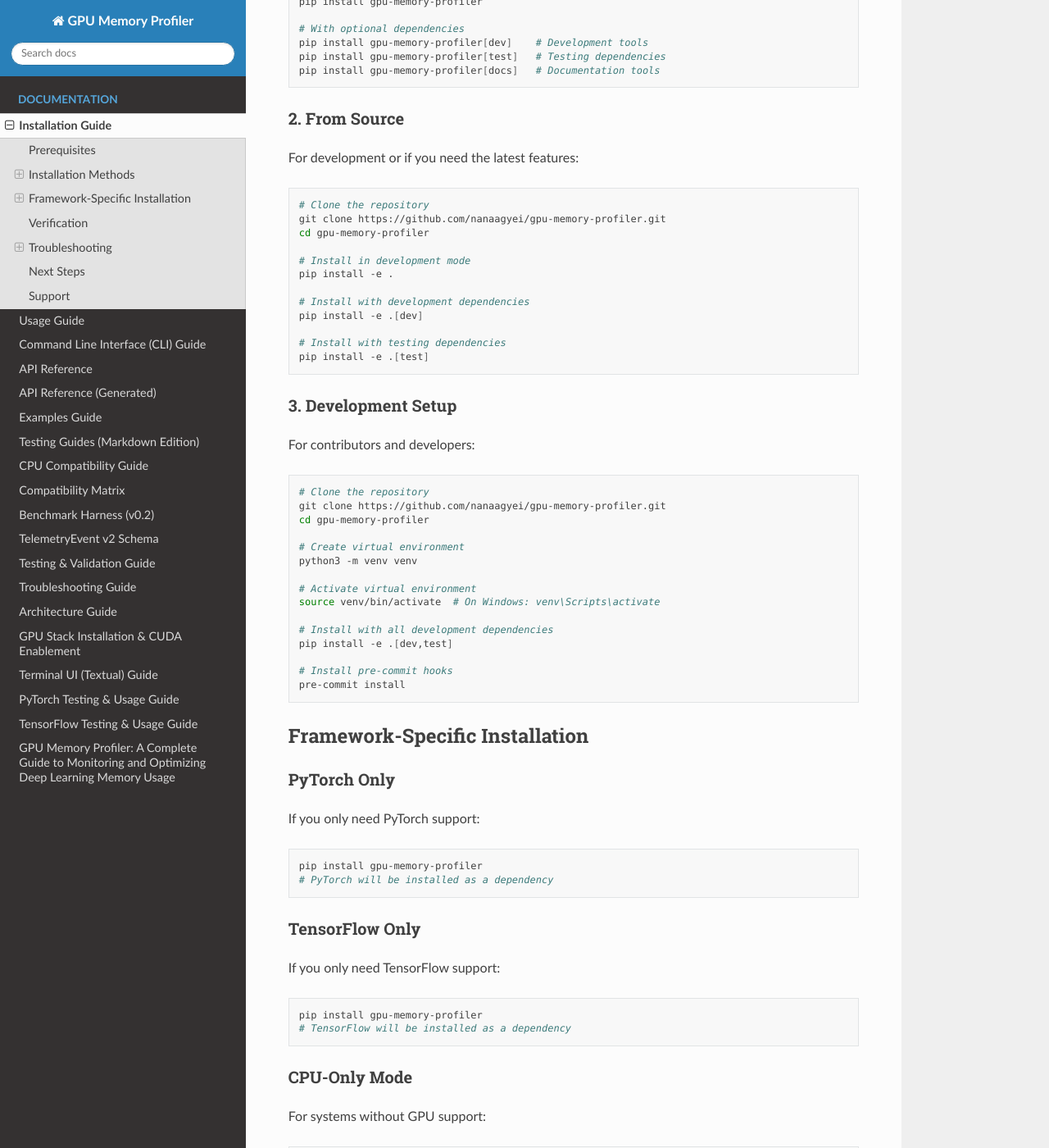
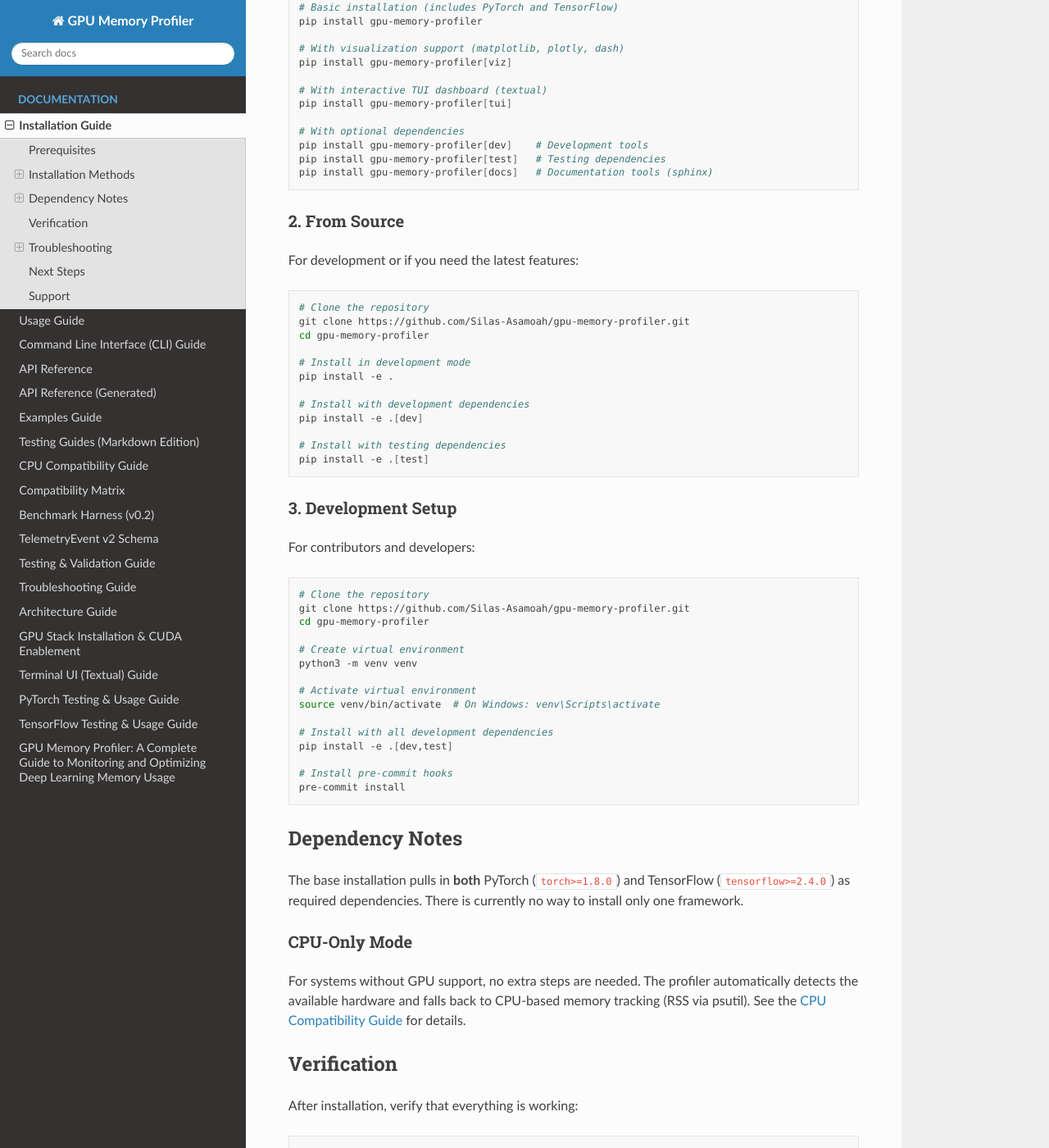
Before and after one commit to Silas-Asamoah/gpu-memory-profiler, a Sphinx documentation site: the page built from docs/installation.md, in a window 1280 px wide and 1400 px high, scrolled down 598 px. Shown: the whole window at 82% size. Built offline with Sphinx 7.4.7 and the Read the Docs theme 3.1.0, drawn with Linux system fonts in a browser that asks for light colours; some of the changed text lies outside the part shown.

Commit message:
fix(docs/installation): clarify dependencies and document extras
Clarify that both PyTorch and TensorFlow are required dependencies.
Document [viz] and [tui] optional extras. Fix PyPI vs source install
guidance.

Co-Authored-By: Claude Opus 4.6 <noreply@anthropic.com>

````diff
--- a/docs/installation.md
+++ b/docs/installation.md
@@ -12,18 +12,25 @@ This guide covers different installation methods for GPU Memory Profiler.
 
 ## Installation Methods
 
-### 1. From PyPI (Recommended)
+### 1. From PyPI
 
-Once the package is released on PyPI:
+> **Note:** The package is not yet published on PyPI. Use the source
+> installation below until the first release is available.
 
 ```bash
-# Basic installation
+# Basic installation (includes PyTorch and TensorFlow)
 pip install gpu-memory-profiler
+
+# With visualization support (matplotlib, plotly, dash)
+pip install gpu-memory-profiler[viz]
+
+# With interactive TUI dashboard (textual)
+pip install gpu-memory-profiler[tui]
 
 # With optional dependencies
 pip install gpu-memory-profiler[dev]    # Development tools
 pip install gpu-memory-profiler[test]   # Testing dependencies
-pip install gpu-memory-profiler[docs]   # Documentation tools
+pip install gpu-memory-profiler[docs]   # Documentation tools (sphinx)
 ```
 
 ### 2. From Source
@@ -32,7 +39,7 @@ For development or if you need the latest features:
 
 ```bash
 # Clone the repository
-git clone https://github.com/nanaagyei/gpu-memory-profiler.git
+git clone https://github.com/Silas-Asamoah/gpu-memory-profiler.git
 cd gpu-memory-profiler
 
 # Install in development mode
@@ -51,7 +58,7 @@ For contributors and developers:
 
 ```bash
 # Clone the repository
-git clone https://github.com/nanaagyei/gpu-memory-profiler.git
+git clone https://github.com/Silas-Asamoah/gpu-memory-profiler.git
 cd gpu-memory-profiler
 
 # Create virtual environment
@@ -67,34 +74,18 @@ pip install -e .[dev,test]
 pre-commit install
 ```
 
-## Framework-Specific Installation
+## Dependency Notes
 
-### PyTorch Only
-
-If you only need PyTorch support:
-
-```bash
-pip install gpu-memory-profiler
-# PyTorch will be installed as a dependency
-```
-
-### TensorFlow Only
-
-If you only need TensorFlow support:
-
-```bash
-pip install gpu-memory-profiler
-# TensorFlow will be installed as a dependency
-```
+The base installation pulls in **both** PyTorch (`torch>=1.8.0`) and
+TensorFlow (`tensorflow>=2.4.0`) as required dependencies. There is
+currently no way to install only one framework.
 
 ### CPU-Only Mode
 
-For systems without GPU support:
-
-```bash
-pip install gpu-memory-profiler
-# The profiler will automatically detect and use CPU mode
-```
+For systems without GPU support, no extra steps are needed. The profiler
+automatically detects the available hardware and falls back to CPU-based
+memory tracking (RSS via psutil). See the
+[CPU Compatibility Guide](cpu_compatibility.md) for details.
 
 ## Verification
 
@@ -181,7 +172,7 @@ After installation:
 If you encounter issues:
 
 1. Check the [Troubleshooting Guide](troubleshooting.md)
-2. Search existing [GitHub Issues](https://github.com/nanaagyei/gpu-memory-profiler/issues)
+2. Search existing [GitHub Issues](https://github.com/Silas-Asamoah/gpu-memory-profiler/issues)
 3. Create a new issue with detailed information
 
 ---
````
